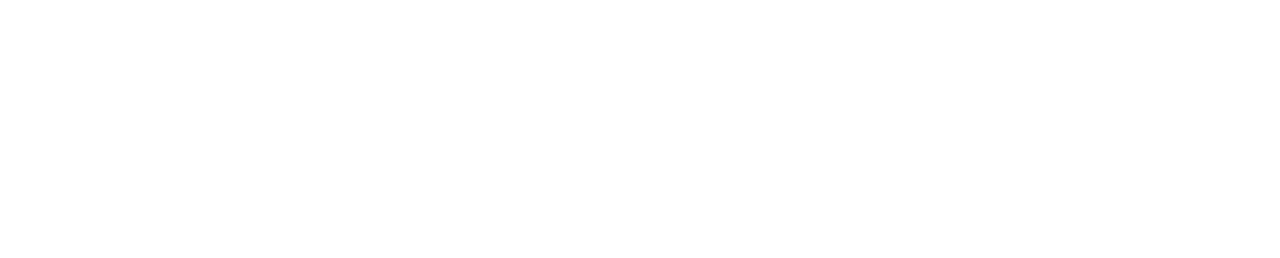
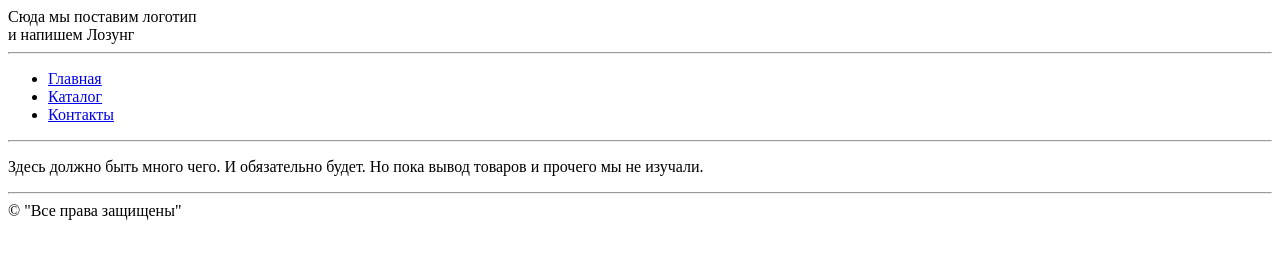
Before and after one commit to bystroff/htmlCss, a plain HTML site: page index.html in a window 1280 px wide. Drawn offline with Linux system fonts and the light colour scheme.

Commit message:
Доделал index.html по дз от 2 дня

```diff
--- a/index.html
+++ b/index.html
@@ -5,6 +5,21 @@
   	<title>Интернет магазин Сеньор Гаджет</title>
   </head>
 <body>
-
+	<!-- header -->
+	Сюда мы поставим логотип<br>
+	и напишем Лозунг
+	<hr>
+	<!-- menu -->
+	<ul>
+      <li><a href="index.html">Главная</a></li>
+      <li><a href="catalog.html">Каталог</a></li>
+      <li><a href="feedback.html">Контакты</a></li>
+	</ul>
+	<hr>
+	<!-- content -->
+	<p>Здесь должно быть много чего. И обязательно будет. Но пока вывод товаров и прочего мы не изучали.</p>
+	<!-- footer -->
+    <hr>
+    &copy; "Все права защищены"
 </body>
 </html>
```
